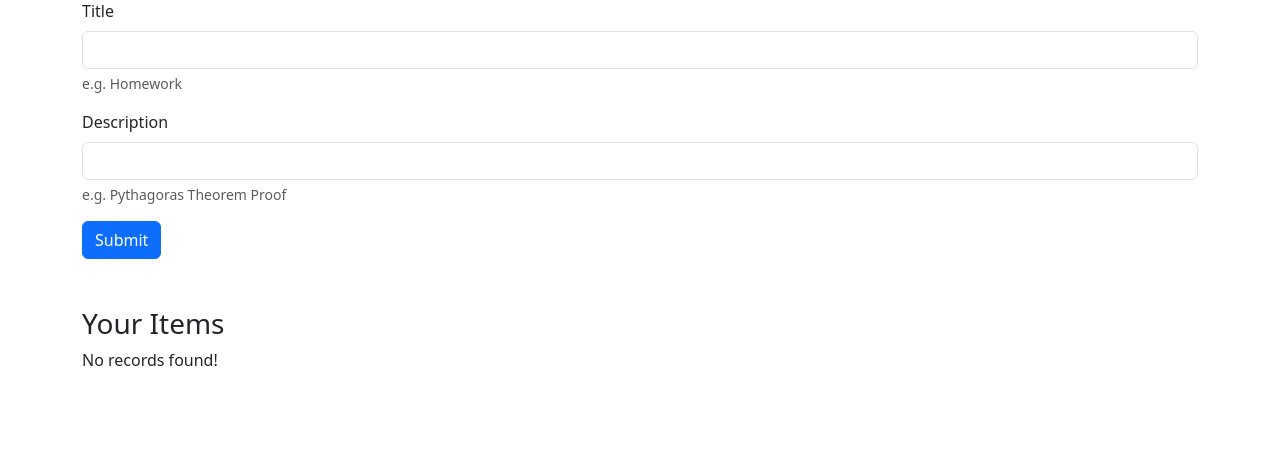
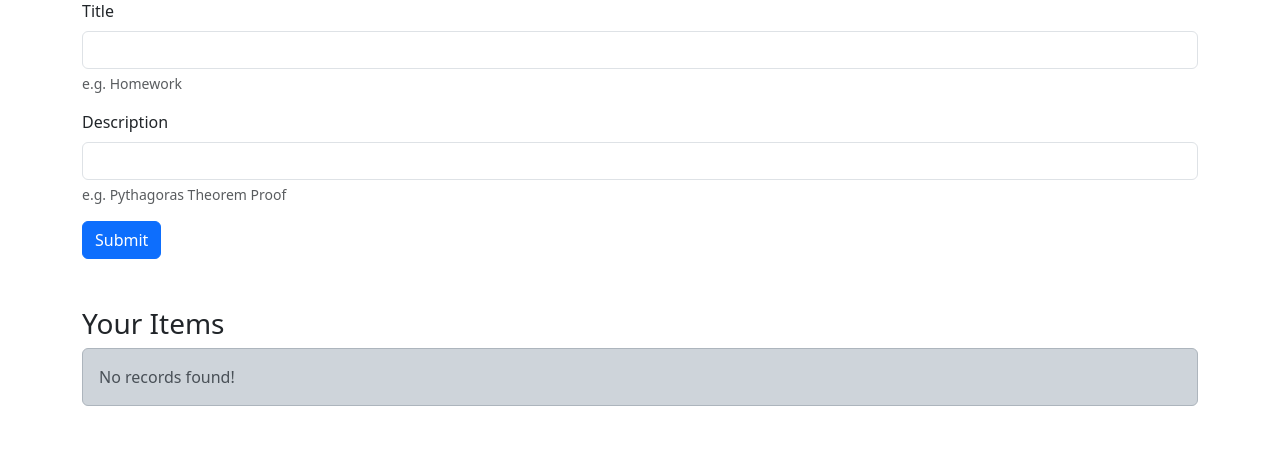
Before and after one commit to rishabh-r52/flask-todo-app, a Flask app: page / in a window 1280 px wide. Shown: the part 115-564 px from the top of the page. Run offline with Flask 3, Linux system fonts and the light colour scheme.

Commit message:
Fixed UI

```diff
--- a/templates/index.html
+++ b/templates/index.html
@@ -69,7 +69,9 @@
       <div class="container">
         <h3>Your Items</h3>
           {% if allTodo|length == 0 %}
-            No records found!
+            <div class="alert alert-dark" role="alert">
+              No records found!
+            </div>
           {% else %}
             <table class="table">
               <thead>
```
Also changed, not shown: instance/todo.db.
